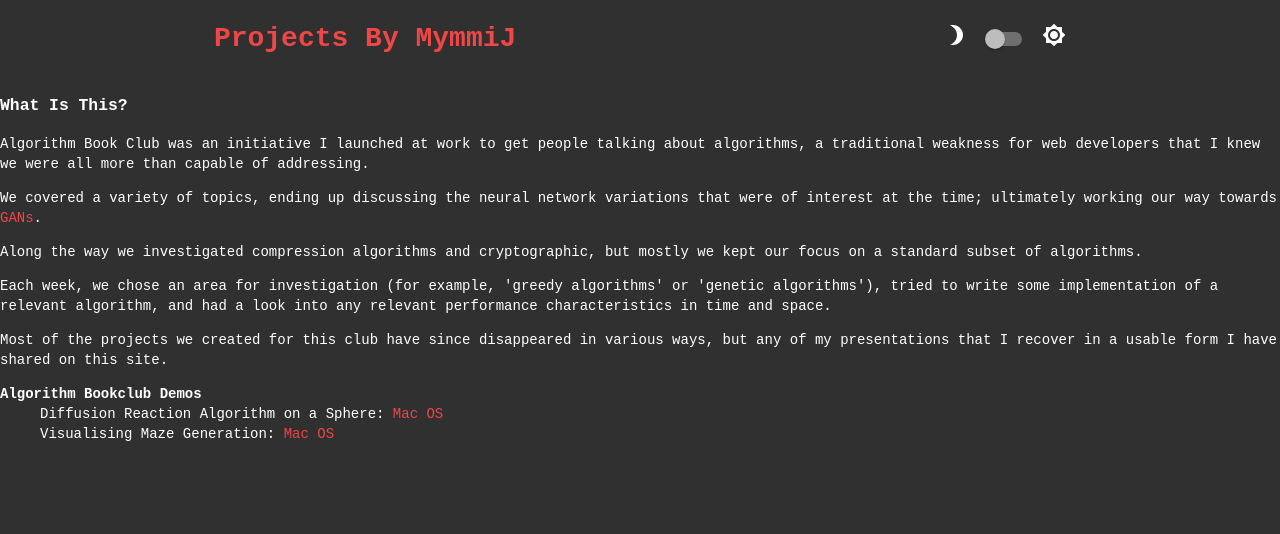
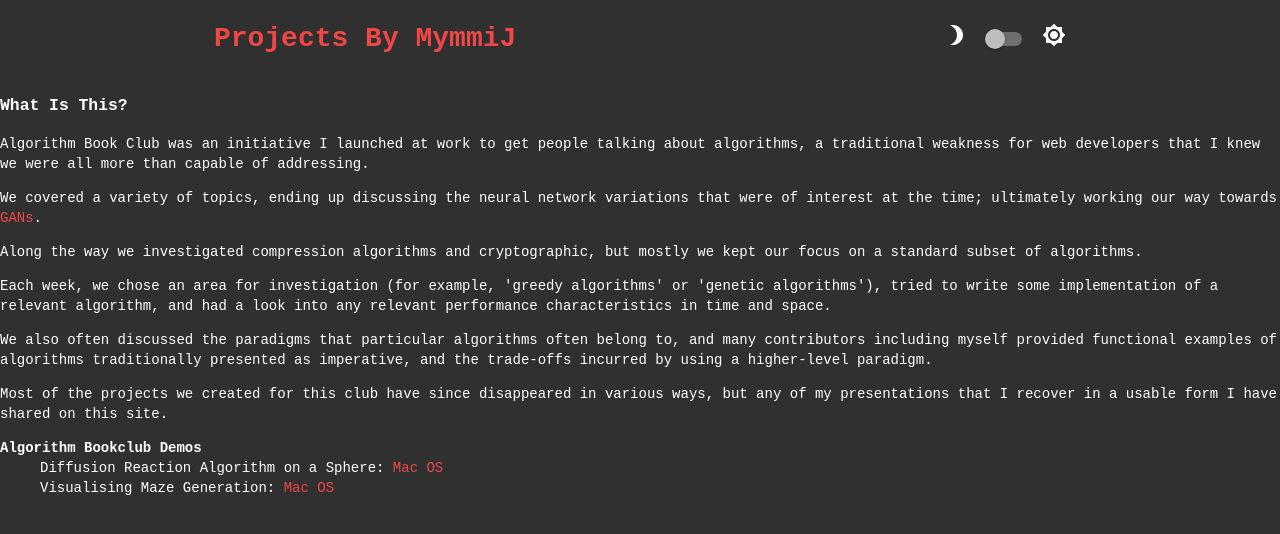
Before and after one commit to MymmiJ/personal-site, a React app: page /ABC in a window 1280 px wide. Shown: the top 534 px of the page. Built offline with nearby package versions, Linux system fonts and the light colour scheme.

Commit message:
Brief amount about paradigms

```diff
--- a/src/ABC/index.js
+++ b/src/ABC/index.js
@@ -7,6 +7,7 @@ const AlgorithmBookClub = () => <div>
     <p>We covered a variety of topics, ending up discussing the neural network variations that were of interest at the time; ultimately working our way towards <Link href="https://en.wikipedia.org/wiki/Generative_adversarial_network">GANs</Link>.</p>
     <p>Along the way we investigated compression algorithms and cryptographic, but mostly we kept our focus on a standard subset of algorithms.</p>
     <p>Each week, we chose an area for investigation (for example, 'greedy algorithms' or 'genetic algorithms'), tried to write some implementation of a relevant algorithm, and had a look into any relevant performance characteristics in time and space.</p>
+    <p>We also often discussed the paradigms that particular algorithms often belong to, and many contributors including myself provided functional examples of algorithms traditionally presented as imperative, and the trade-offs incurred by using a higher-level paradigm.</p>
     <p>Most of the projects we created for this club have since disappeared in various ways, but any of my presentations that I recover in a usable form I have shared on this site.</p>
     <DefinitionList header="Algorithm Bookclub Demos" entries={[
         <span>Diffusion Reaction Algorithm on a Sphere: <Link href="https://drive.google.com/file/d/1Z7faiROIxpw-1PjMh2zV_1SgY_42Dmtc/view?usp=sharing">Mac OS</Link></span>,
```
